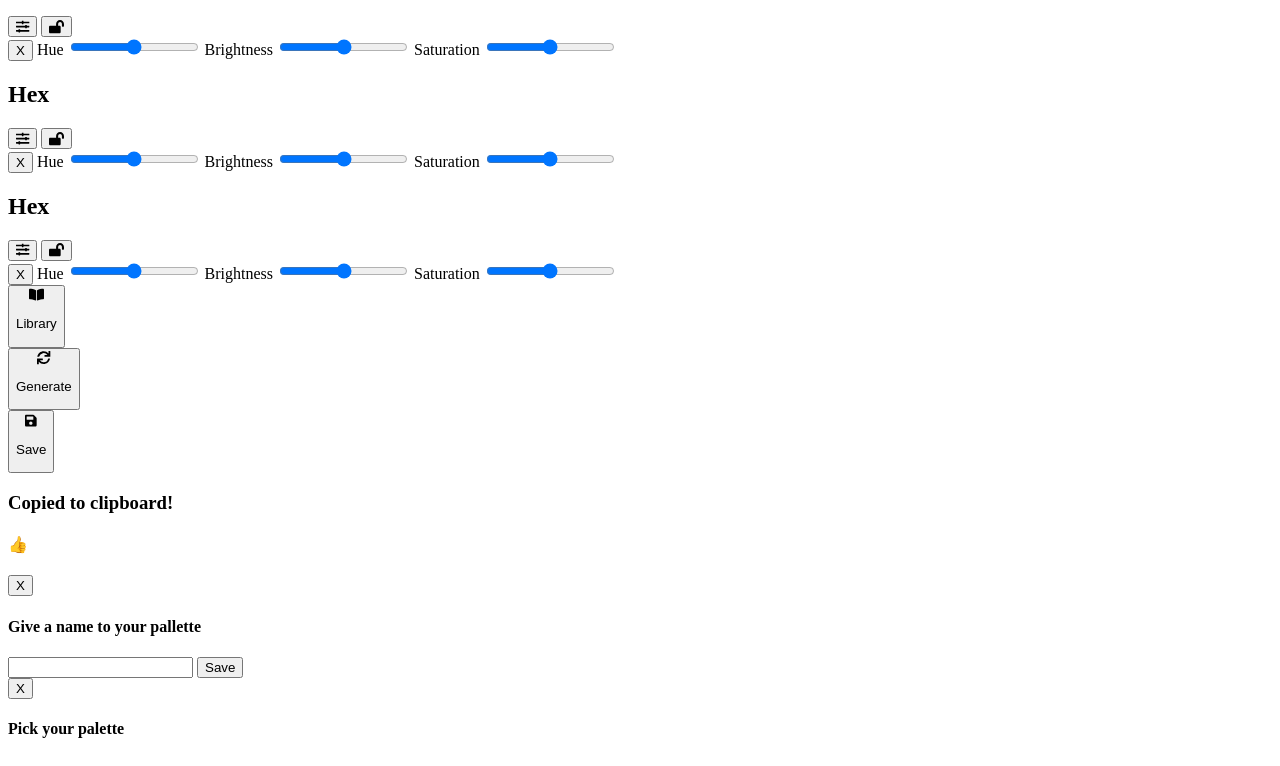
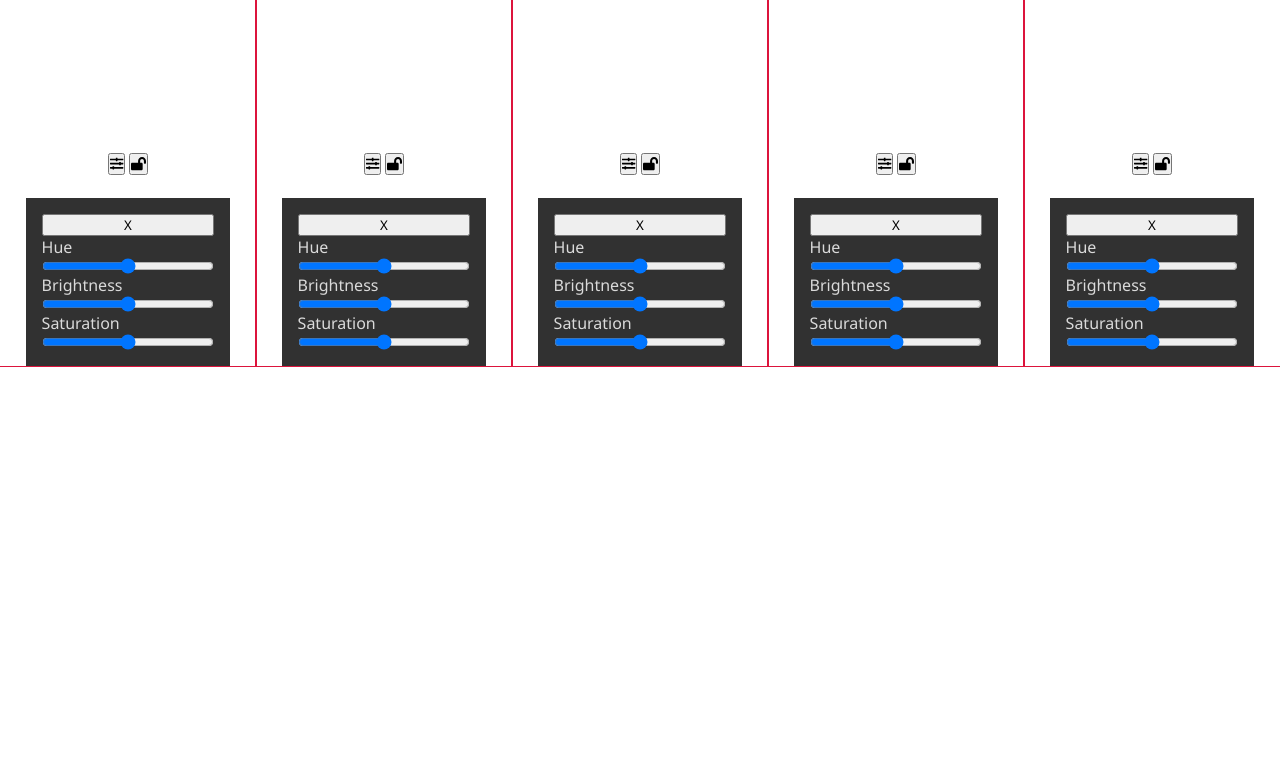
Before and after one commit to kgaolodevs/Color-Picker-App, a plain HTML site: page index.html in a window 1280 px wide. Shown: the part 274-1040 px from the top of the page. Drawn offline with Linux system fonts and the light colour scheme.

Commit message:
Started colors section styling

```diff
--- a/styles/style.scss
+++ b/styles/style.scss
@@ -0,0 +1,53 @@
+* {
+  padding: 0;
+  margin: 0;
+  box-sizing: border-box;
+}
+
+body {
+  font-family: "Segoe UI", Tahoma, Geneva, Verdana, sans-serif;
+  color: #25242a;
+}
+
+button {
+  font-family: "Segoe UI", Tahoma, Geneva, Verdana, sans-serif;
+}
+
+path,
+i,
+svg {
+  pointer-events: none;
+}
+
+.app {
+  &__colors {
+    min-height: 800vh;
+    display: flex;
+    color: #dadada;
+
+    &--color {
+      outline: 0.1rem crimson solid;
+      height: 80vh;
+      display: flex;
+      flex-direction: column;
+      flex: 1;
+      align-items: center;
+      justify-content: space-evenly;
+      position: relative;
+
+      h2 {
+        font-size: 2rem;
+        cursor: pointer;
+      }
+    }
+    &--sliders {
+      display: flex;
+      flex-direction: column;
+      position: absolute;
+      bottom: 0%;
+      background-color: rgb(49, 49, 49);
+      padding: 1rem;
+      width: 80%;
+    }
+  }
+}
```
Also changed, not shown: styles/style.css, 1 other file.
